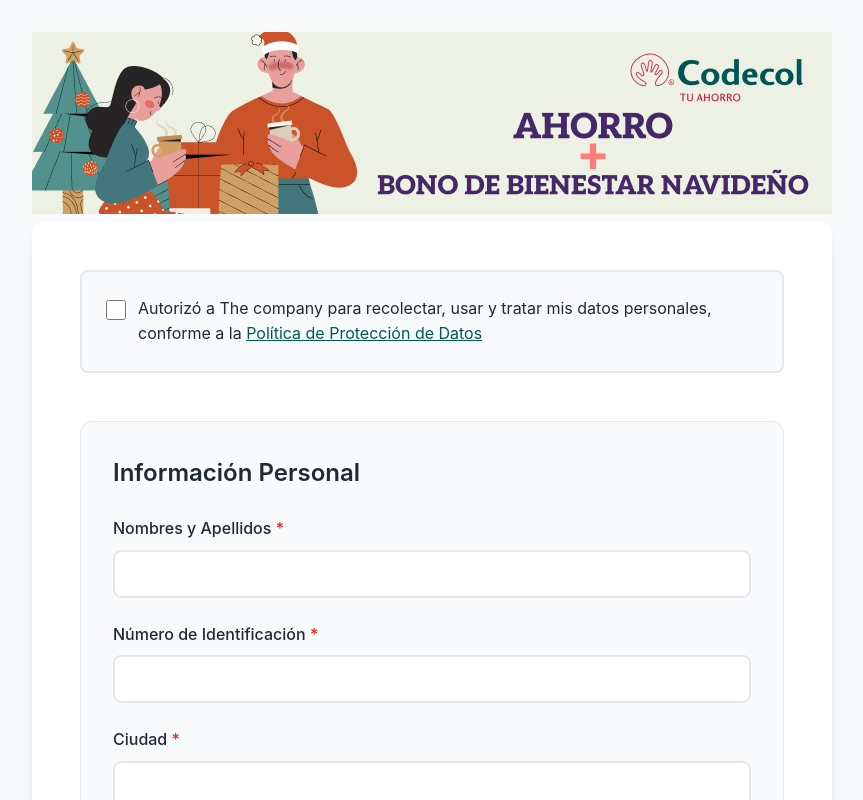
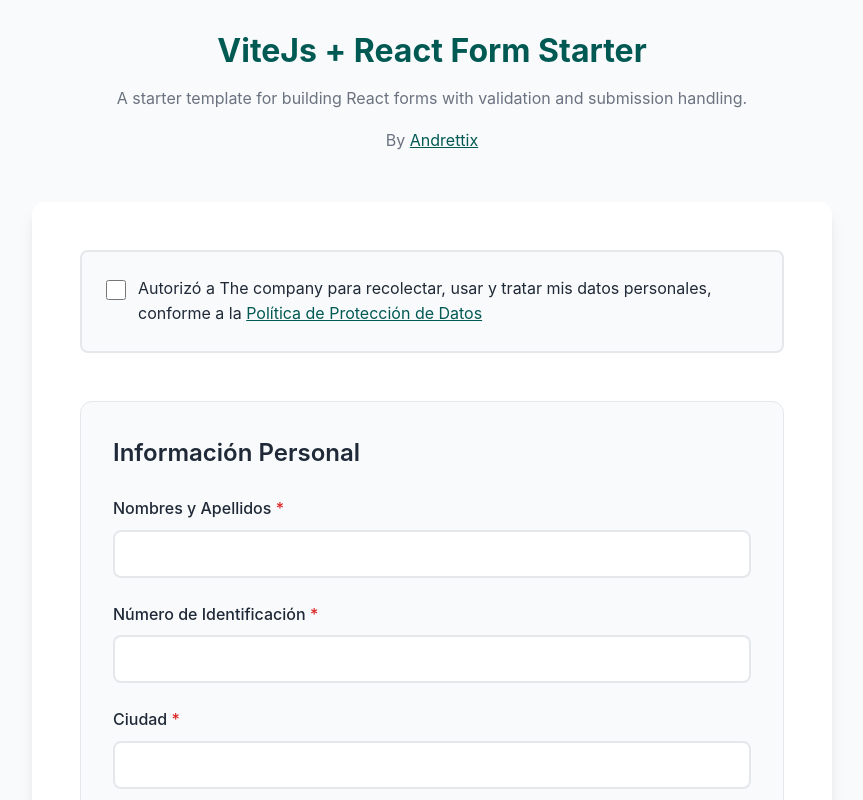
Before and after one commit to Andrei-Olea/vite-react-form-builder, a React (Vite) app: page / in a window 1280 px wide. Shown: the top 800 px of the page, without its empty margins (208-1071 px from the left). Built offline with nearby package versions, Linux system fonts and the light colour scheme; no server answers.

Commit message:
feat: Refactor App component layout and style header for improved presentation

```diff
--- a/src/App.tsx
+++ b/src/App.tsx
@@ -4,12 +4,16 @@ import { SavingsForm } from './examples/SavingsForm';
 // Example forms (uncomment to use):
 // import { NewsletterFormExample } from './examples/NewsletterFormExample';
 // import { ContactFormExample } from './examples/ContactFormExample';
-import { RegistrationFormBuilderExample } from './examples/RegistrationFormBuilderExample';
+// import { RegistrationFormBuilderExample } from './examples/RegistrationFormBuilderExample';
 
 function App() {
   return (
     <main className="app">
-      <div className="page-head"><img src="img/ahorro-bienestar-head-form.jpg" /></div>
+      <header className="app-header">
+        <h1>ViteJs + React Form Starter</h1>
+        <p>A starter template for building React forms with validation and submission handling.</p>
+        <p>By <a href='https://www.andreiolea.com' target='_blank'>Andrettix</a></p>
+      </header>
       <div className="container">
         {/* Production Form */}
         <SavingsForm />
--- a/src/styles/main.css
+++ b/src/styles/main.css
@@ -161,6 +161,11 @@ a {
 
 a:hover {
   color: var(--color-primary-dark);
+}
+
+.app-header{
+  text-align: center;
+  margin-bottom: var(--spacing-2xl);
 }
 
 /* ============================================
```
